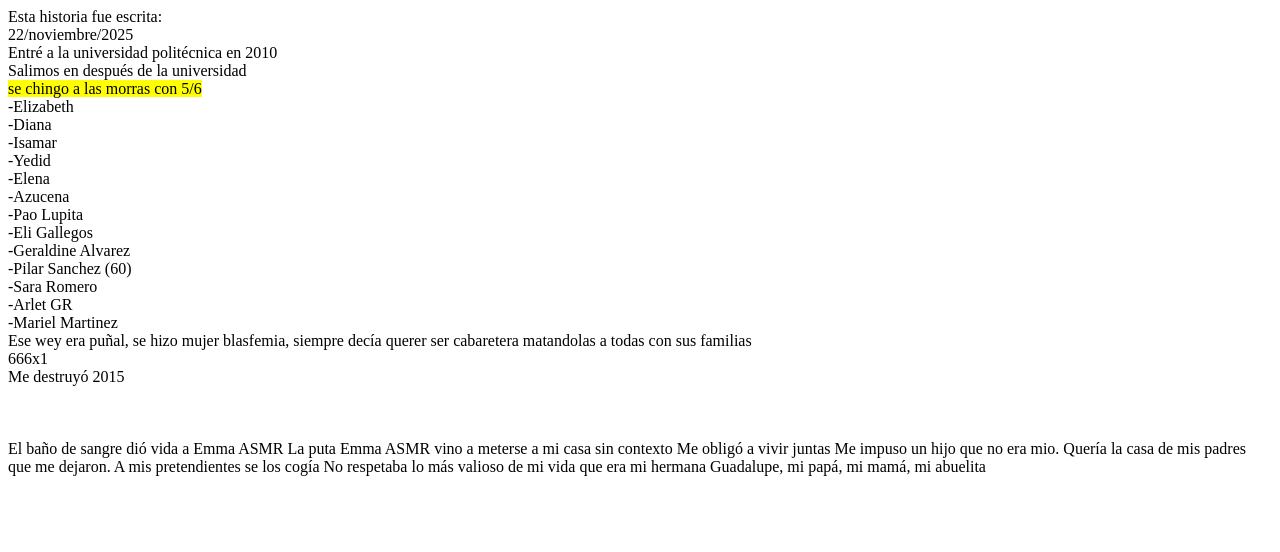
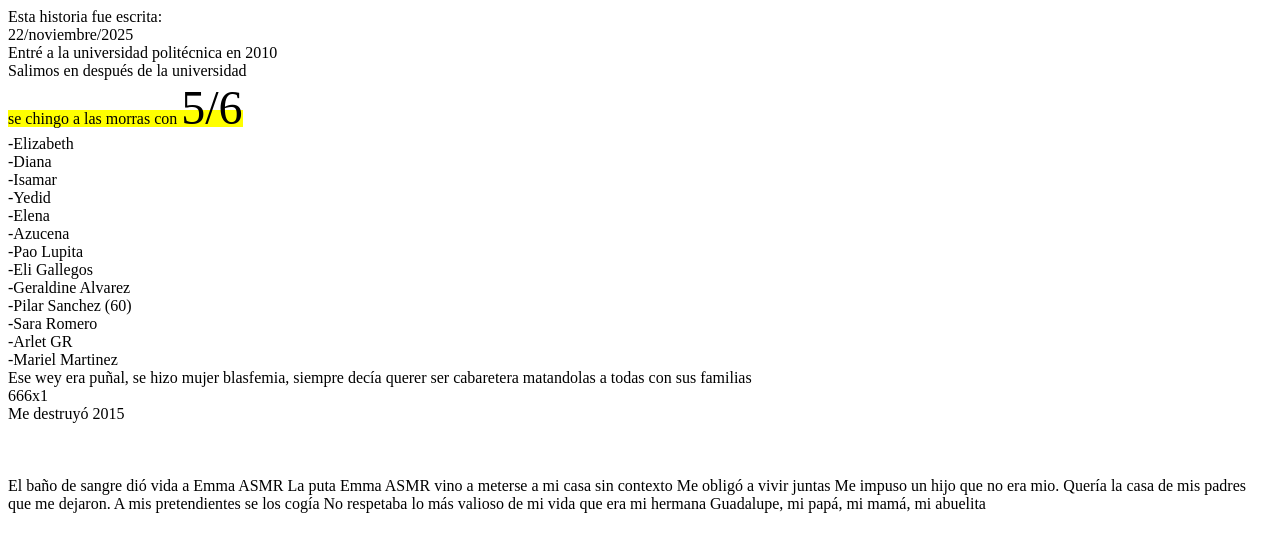
Before and after one commit to Sakuramiku7/verdaderahistoriarouss, a plain HTML site: page index.html in a window 1280 px wide. Drawn offline with Linux system fonts and the light colour scheme.

Commit message:
index.html

```diff
--- a/index.html
+++ b/index.html
@@ -2,7 +2,7 @@ Esta historia fue escrita: <br>
 22/noviembre/2025<br>
 Entré a la universidad politécnica en 2010 <br>
 Salimos en después de la universidad <br>
-<mark>se  chingo a las morras con 5/6 </mark><br>
+<mark>se  chingo a las morras con <font size="300px">5/6  </font> </mark><br>
 -Elizabeth <br>
 -Diana <br>
 -Isamar <br>
```
